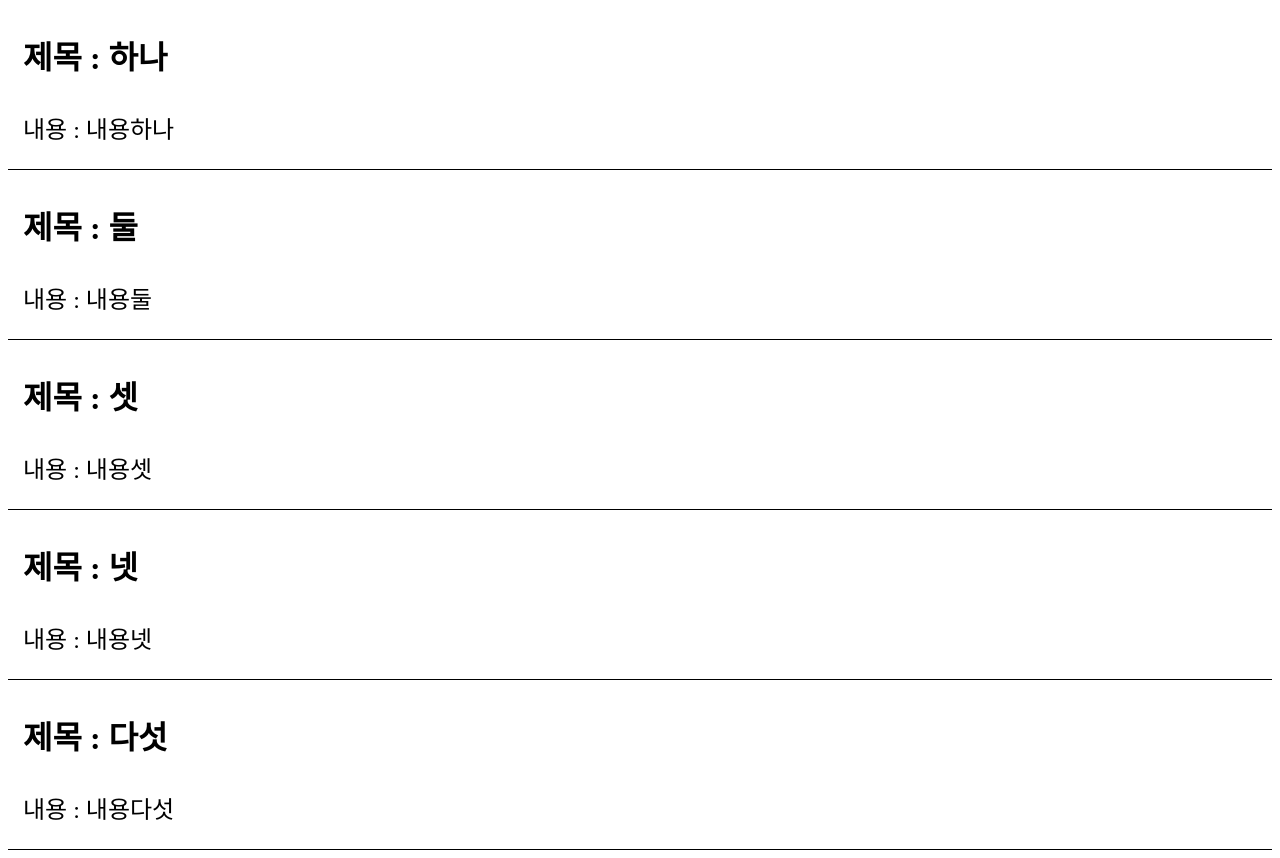
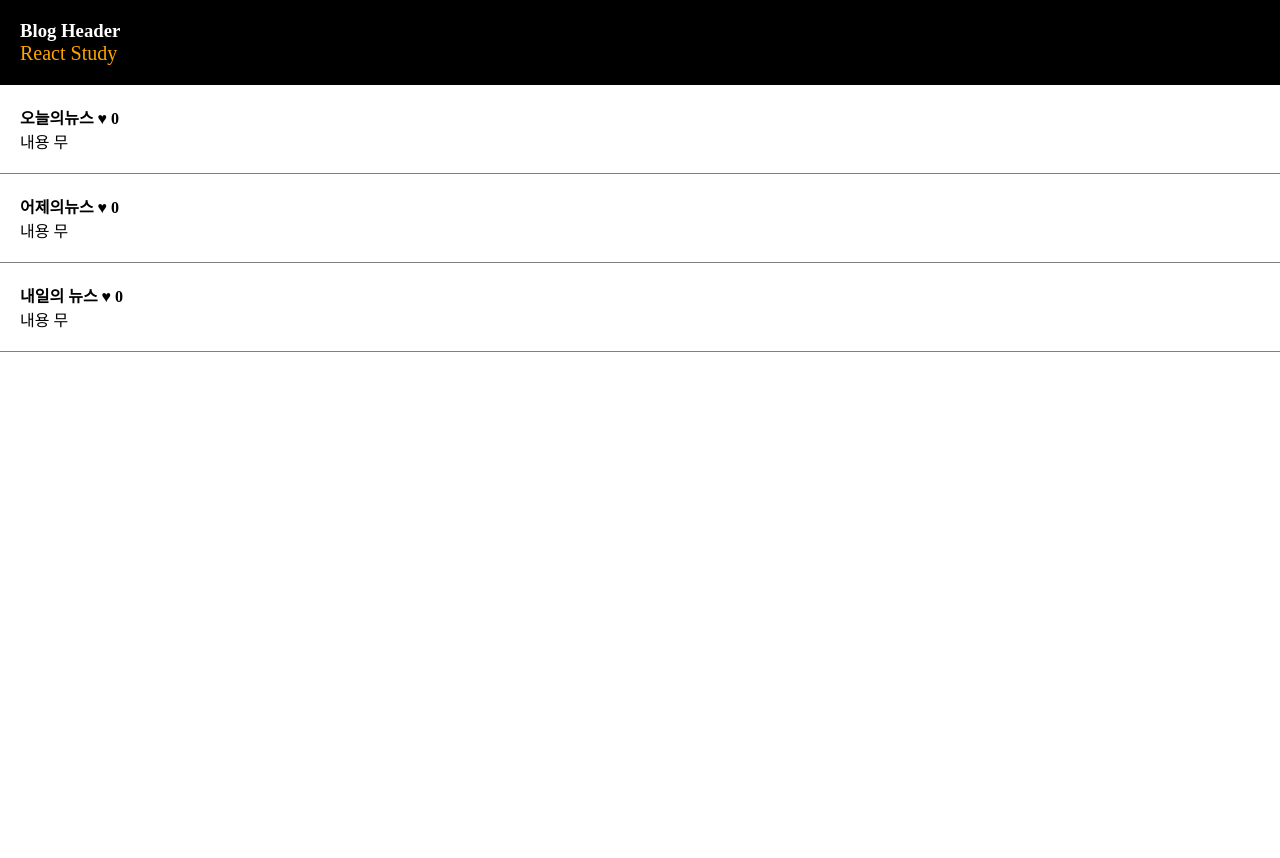
Before and after one commit to jws909/fe-react-study, a React (Vite) app in the folder quiz/: page / in a window 1280 px wide. After the commit the page ends 800 px from the top, so only its background shows below. Built offline with nearby package versions, Linux system fonts and the light colour scheme.

Commit message:
포스트 항목 반복처리, 좋아요 갯수 갓 포스트별로 분할

```diff
--- a/quiz/src/App.jsx
+++ b/quiz/src/App.jsx
@@ -2,7 +2,8 @@ import { useState } from 'react'
 import reactLogo from './assets/react.svg'
 import viteLogo from './assets/vite.svg'
 import heroImg from './assets/hero.png'
-import Quiz03 from './quiz/quiz03/Quiz03'
+import Quiz04 from './quiz/quiz04/Quiz04'
+// import Quiz03 from './quiz/quiz03/Quiz03'
 // import './App.css'
 // import Quiz01 from './quiz/quiz01/Quiz01'
 // import Quiz02 from './quiz/quiz02/Quiz02'
@@ -13,7 +14,8 @@ function App() {
   return (
     // <Quiz01/>
     // <Quiz02/>
-    <Quiz03/>
+    // <Quiz03/>
+    <Quiz04/>
   )
 }
 
--- /dev/null
+++ b/quiz/src/quiz/quiz04/Quiz04.css
@@ -0,0 +1,26 @@
+
+* {
+    margin: 0;
+    padding: 0;
+    box-sizing: border-box;
+}
+
+.black-nav {
+    background: black;
+    width: 100%;
+    color: white;
+    padding: 20px;
+}
+
+.post-list {
+    text-align: left;
+    padding: 20px;
+    border-bottom: 1px solid gray;
+}
+
+.modal {
+    margin-top: 20px;
+    padding: 20px;
+    background: lightgray;
+    text-align: left;
+}
--- /dev/null
+++ b/quiz/src/quiz/quiz04/Quiz04.jsx
@@ -0,0 +1,35 @@
+import { useState } from 'react';
+import './Quiz04.css';
+
+function Quiz04() {
+    let title = 'React Study';
+
+    let newsTitle = [ '오늘의뉴스', '어제의뉴스', '내일의 뉴스' ];
+    let [ likeList, setLikeList ] = useState([ 0, 0, 0 ]);
+
+    return (
+        <div>
+            <div className="black-nav">
+                <h3>Blog Header</h3>
+                <div style={{ color: "orange", fontSize: "20px" }}>{title}</div>
+            </div>
+            {
+                newsTitle.map((news,index)=>{
+                    return (
+                        <div className='post-list' key={index}>
+                            <h4>{news} <span onClick={() => {
+                                let temp = [ ...likeList ];
+                                temp[ index ]++;
+                                setLikeList(temp);
+                            }}>♥</span> {likeList[ index ]}</h4>
+                            <p>내용 무</p>
+                        </div>
+                    )
+                })
+            }
+
+        </div>
+    );
+}
+
+export default Quiz04;
```
